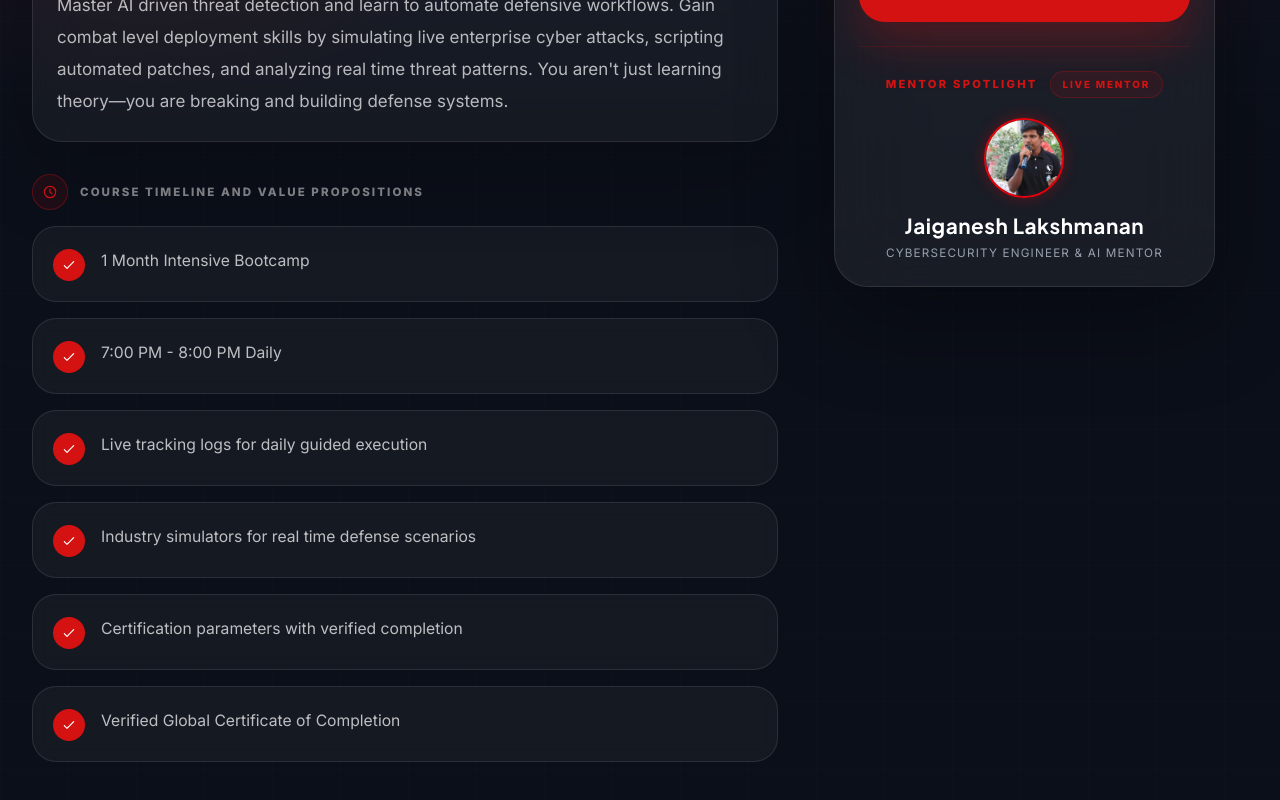
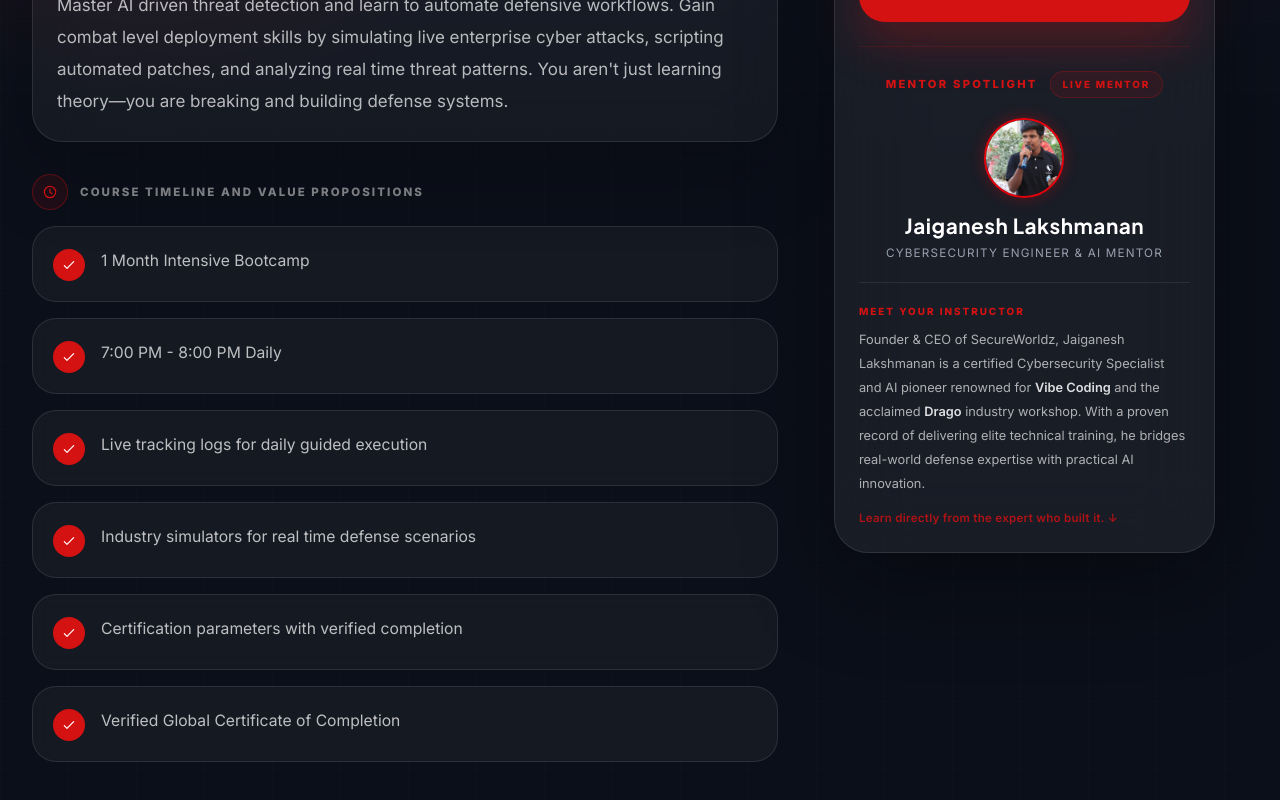
Before and after one commit to Secure-Worldz-Official/swa, a React (Vite) app: page /courses/cybersecurity-with-ai in a window 1280 px wide. Shown: the part 659-1459 px from the top of the page. Built offline with nearby package versions, Linux system fonts and the light colour scheme.

Commit message:
feat: add instructor bio block below mentor spotlight in sidebar

```diff
--- a/src/pages/CourseDetailPage.jsx
+++ b/src/pages/CourseDetailPage.jsx
@@ -173,6 +173,25 @@ export default function CourseDetailPage() {
                 <p className="text-xs text-gray-400 uppercase tracking-widest mt-1">
                   Cybersecurity Engineer &amp; AI Mentor
                 </p>
+
+                {/* ── Instructor Bio ── */}
+                <div className="mt-5 pt-5 border-t border-white/8 text-left w-full">
+                  <p className="text-[0.62rem] font-black uppercase tracking-[0.2em] text-cyber-red mb-2">
+                    Meet Your Instructor
+                  </p>
+                  <p className="text-[0.8rem] leading-6 text-white/65">
+                    Founder &amp; CEO of SecureWorldz, Jaiganesh Lakshmanan is a certified
+                    Cybersecurity Specialist and AI pioneer renowned for{' '}
+                    <span className="text-white/85 font-semibold">Vibe Coding</span> and the
+                    acclaimed{' '}
+                    <span className="text-white/85 font-semibold">Drago</span> industry workshop.
+                    With a proven record of delivering elite technical training, he bridges
+                    real-world defense expertise with practical AI innovation.
+                  </p>
+                  <p className="mt-3 text-[0.72rem] font-semibold text-cyber-red/80 tracking-wide">
+                    Learn directly from the expert who built it. ↓
+                  </p>
+                </div>
               </div>
             </div>
           </aside>
```
